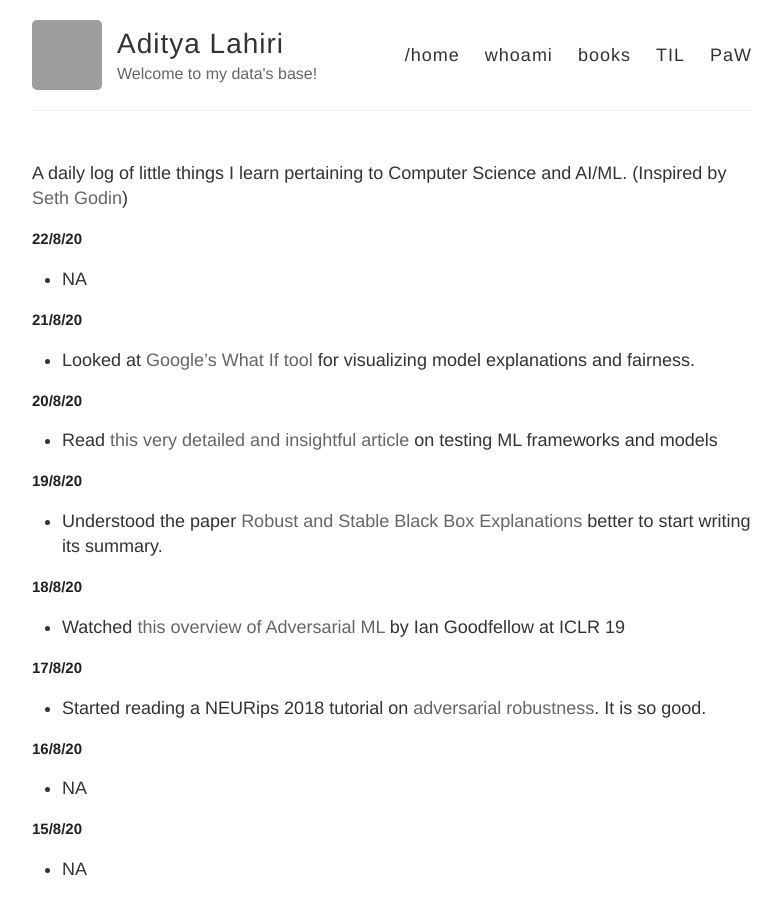
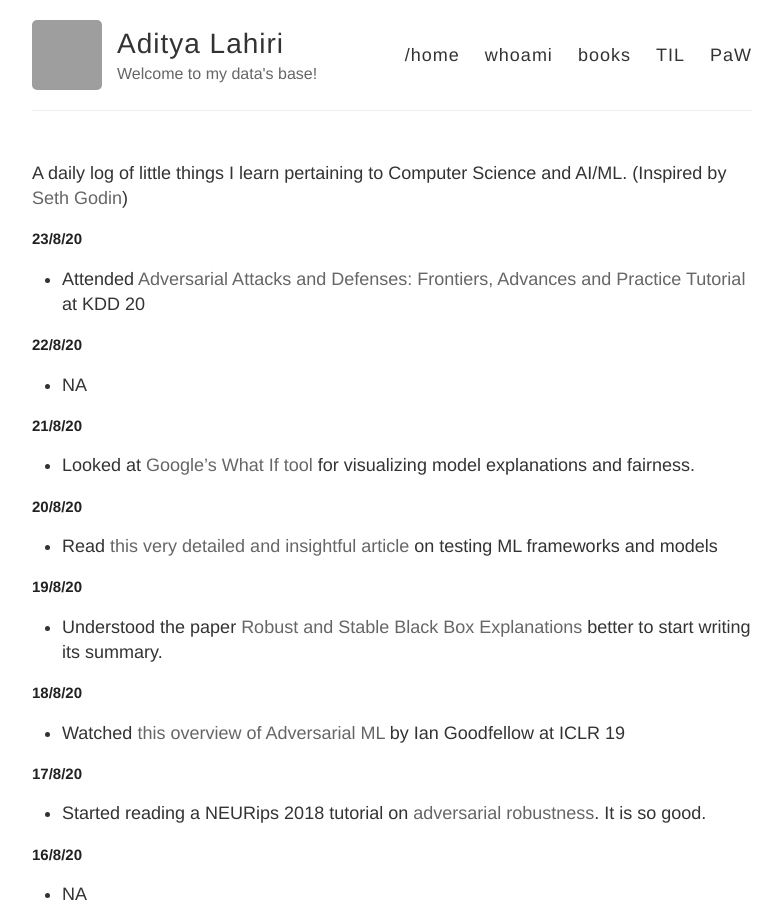
Before and after one commit to adityalahiri/adityalahiri.github.io, a Jekyll site: the page built from TIL.md, in a window 1280 px wide and 900 px high. Shown: the whole window, without its empty margins (248-1030 px from the left). Built offline with Jekyll 4.4.1, drawn with Linux system fonts in a browser that asks for light colours; our own code applies the rules of GitHub Pages for plain Markdown files; grey boxes are pictures that could not be loaded.

Commit message:
Update for 23/8/20

```diff
--- a/TIL.md
+++ b/TIL.md
@@ -1,5 +1,9 @@
 A daily log of little things I learn pertaining to Computer Science and AI/ML.
 (Inspired by [Seth Godin](https://seths.blog/))
+
+## 23/8/20
+
+* Attended [Adversarial Attacks and Defenses: Frontiers, Advances and Practice Tutorial](https://sites.google.com/view/kdd-2020-attack-and-defense) at KDD 20
 
 ## 22/8/20
 
```
